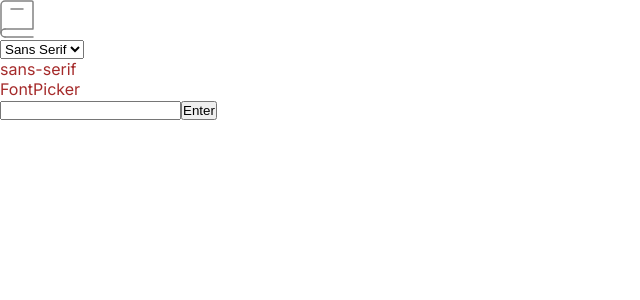
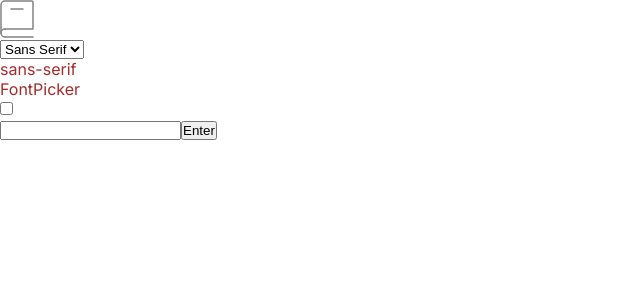
Before and after one commit to xaviguasch/dictionary-web-app-react-frontendmentor-prac, a React (Vite) app: page / in a window 1280 px wide. Shown: the top 300 px of the page, without its empty margins (0-640 px from the left). Built offline with nearby package versions, Linux system fonts and the light colour scheme.

Commit message:
added and wired ThemeCheckbox component

```diff
--- a/src/App.tsx
+++ b/src/App.tsx
@@ -10,8 +10,12 @@ function App() {
   const [word, setWord] = useState('')
   const [data, setData] = useState(null)
 
-  const [theme, setTheme] = useState('light')
+  const [theme, setTheme] = useState(false)
   const [font, setFont] = useState('sans-serif')
+
+  const themeClass = theme ? 'dark' : 'light'
+
+  console.log(themeClass)
 
   useEffect(() => {
     const handleFetchWord = async () => {
@@ -26,11 +30,8 @@ function App() {
     return () => {}
   }, [word])
 
-  const handleThemeSwitch = () => {
-    const newTheme = theme === 'light' ? 'dark' : 'light'
-    console.log('now theme is: ', newTheme)
-
-    setTheme(newTheme)
+  const handleThemeSwitch = (theme) => {
+    setTheme(theme)
   }
 
   const handleWord = (inputWord: string) => {
@@ -43,7 +44,12 @@ function App() {
 
   return (
     <div className={classes.App} data-theme={theme}>
-      <Header onHandleChangeFont={handleChangeFont} font={font} />
+      <Header
+        onHandleChangeFont={handleChangeFont}
+        font={font}
+        onHandleThemeSwitch={handleThemeSwitch}
+        theme={theme}
+      />
       <InputForm onHandleWord={handleWord} />
       {data && <WordDisplay data={data} />}
     </div>
--- a/src/components/Header.tsx
+++ b/src/components/Header.tsx
@@ -1,15 +1,17 @@
 import FontPicker from './FontPicker'
+import ThemeCheckbox from './ThemeCheckbox'
 
 import styles from './Header.module.css'
 import LogoSvg from '../assets/images/logo.svg'
 
-const Header = ({ onHandleChangeFont, font }) => {
+const Header = ({ onHandleChangeFont, font, onHandleThemeSwitch, theme }) => {
   return (
     <div className={styles.Header}>
       <img src={LogoSvg} alt='Logo' />
 
       <div>
         <FontPicker onHandleChangeFont={onHandleChangeFont} font={font} />
+        <ThemeCheckbox onHandleThemeSwitch={onHandleThemeSwitch} theme={theme} />
       </div>
     </div>
   )
--- /dev/null
+++ b/src/components/ThemeCheckbox.tsx
@@ -0,0 +1,23 @@
+import React from 'react'
+import classes from './ThemeCheckbox.module.css'
+
+const ThemeCheckbox = ({ onHandleThemeSwitch, theme }) => {
+  const handleThemeCheckboxSubmit = (e) => {
+    e.preventDefault()
+  }
+
+  return (
+    <div className={classes.ThemeCheckbox}>
+      <form onSubmit={handleThemeCheckboxSubmit}>
+        <input
+          type='checkbox'
+          id='theme-checkbox'
+          checked={theme}
+          onChange={(e) => onHandleThemeSwitch(e.target.checked)}
+        />
+      </form>
+    </div>
+  )
+}
+
+export default ThemeCheckbox
```
Also changed, not shown: src/components/ThemeCheckbox.module.css (added).
